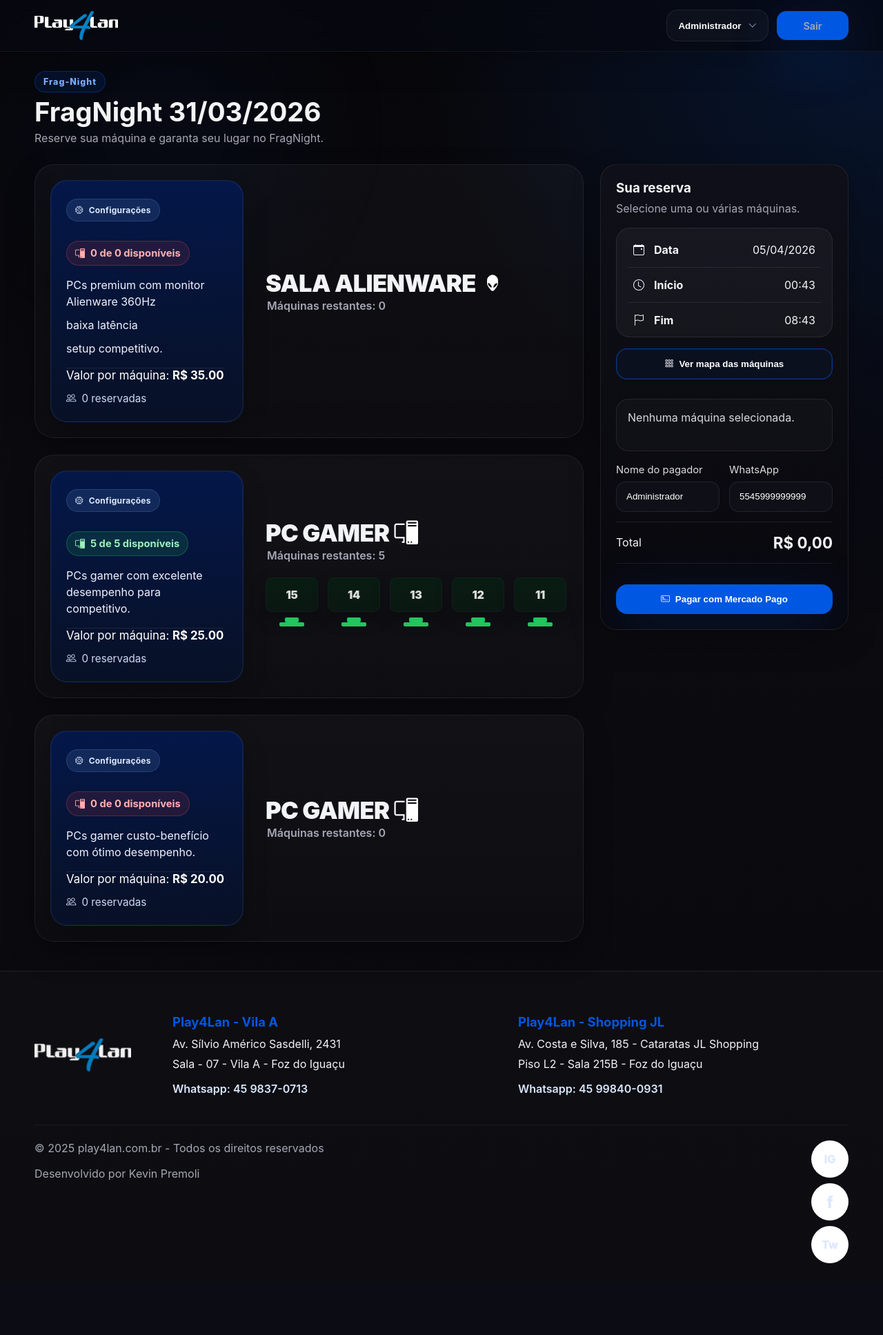
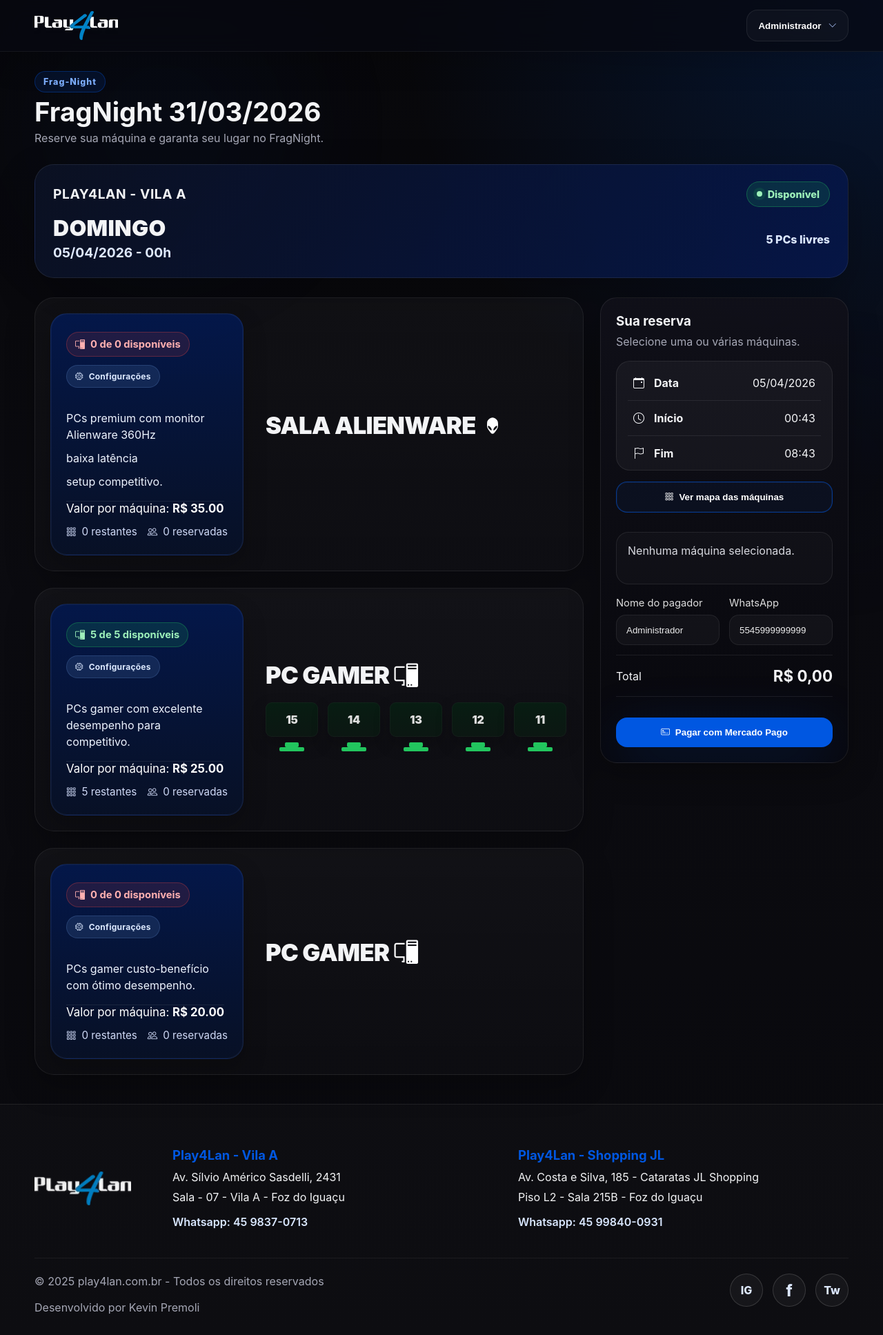
Before and after one commit to Hunter954/play4lanfragnight, a Flask app: page /evento/fragnight-31-03-2026 in a window 1280 px wide. Shown: the whole page at 69% size. Before the commit the page ends 1831 px from the top, so only its background shows below. Run offline with Flask 3, Linux system fonts and the light colour scheme; a user stored in the database is signed in; data comes from the database, SQL or seed files in the repository; data that the repository does not hold is empty; parts of the project's set-up code (start-up, migrations or seed data) failed here and were passed over.

Commit message:
Add files via upload

```diff
--- a/app/routes.py
+++ b/app/routes.py
@@ -201,15 +201,34 @@ def event_detail(slug):
     ).all()
     unavailable_machine_ids = {row[0] for row in reserved_rows}
     sections = build_machine_sections(groups, unavailable_machine_ids)
-    return render_template('site/event_detail.html', event=event, groups=groups, sections=sections, unavailable_machine_ids=unavailable_machine_ids)
+    weekday_names = {
+        0: 'SEGUNDA-FEIRA',
+        1: 'TERCA-FEIRA',
+        2: 'QUARTA-FEIRA',
+        3: 'QUINTA-FEIRA',
+        4: 'SEXTA-FEIRA',
+        5: 'SABADO',
+        6: 'DOMINGO',
+    }
+    total_available_count = sum(section['available_count'] for section in sections)
+    weekday_label = weekday_names.get(event.event_date.weekday(), event.event_date.strftime('%A').upper())
+    return render_template(
+        'site/event_detail.html',
+        event=event,
+        groups=groups,
+        sections=sections,
+        unavailable_machine_ids=unavailable_machine_ids,
+        total_available_count=total_available_count,
+        weekday_label=weekday_label,
+    )
 
 @site_bp.route('/checkout/<slug>', methods=['POST'])
 @login_required
 def checkout(slug):
     event = FragNightEvent.query.filter_by(slug=slug).first_or_404()
     machine_ids = request.form.getlist('machine_ids')
-    payer_name = request.form.get('payer_name') or current_user.name
-    payer_phone = request.form.get('payer_phone') or current_user.phone
+    payer_name = current_user.name
+    payer_phone = current_user.phone
 
     if not machine_ids:
         flash('Selecione pelo menos uma máquina.', 'error')
--- a/app/static/css/app.css
+++ b/app/static/css/app.css
@@ -927,3 +927,34 @@ body::after{
   .hero-machine-price{justify-self:start}
   .hero-machine-stock{padding-left:26px}
 }
+
+
+/* ===== Event detail adjustment patch ===== */
+.event-hero-summary-card{
+  display:grid;gap:16px;margin:0 0 28px;padding:24px 26px;
+  border-radius:28px;border:1px solid rgba(255,255,255,.08);
+  background:linear-gradient(120deg,rgba(11,17,35,.96),rgba(6,23,75,.88));
+  box-shadow:0 22px 56px rgba(0,0,0,.28)
+}
+.event-hero-summary-card__top,
+.event-hero-summary-card__body{display:flex;align-items:center;justify-content:space-between;gap:18px;flex-wrap:wrap}
+.event-hero-summary-card__top strong{font-size:1.2rem;line-height:1.1;letter-spacing:.03em}
+.event-hero-summary-card__primary{display:grid;gap:8px}
+.event-hero-summary-card__day{font-size:2rem;font-weight:900;line-height:.95;letter-spacing:.01em;text-transform:uppercase}
+.event-hero-summary-card__datetime{font-size:1.2rem;color:#dfe9ff;font-weight:700}
+.event-hero-summary-card__meta span{font-size:1rem;font-weight:800;color:#dce8ff;white-space:nowrap}
+.section-mini-top{display:flex;align-items:center;justify-content:space-between;gap:12px;flex-wrap:wrap}
+.spec-footer-row{display:flex;align-items:center;gap:14px;flex-wrap:wrap}
+input[readonly]{cursor:not-allowed;opacity:.92;background:rgba(255,255,255,.04)}
+.footer-socials{display:flex;align-items:center;gap:14px;flex-wrap:wrap}
+.footer-socials a{
+  display:inline-flex;align-items:center;justify-content:center;
+  width:48px;height:48px;border-radius:999px;
+  border:1px solid rgba(255,255,255,.14);background:rgba(255,255,255,.04)
+}
+.footer-socials a i{font-size:1.25rem}
+@media (max-width: 720px){
+  .event-hero-summary-card{padding:20px}
+  .event-hero-summary-card__day{font-size:1.6rem}
+  .event-hero-summary-card__datetime{font-size:1rem}
+}
--- a/app/templates/base.html
+++ b/app/templates/base.html
@@ -30,7 +30,6 @@
               {% endif %}
             </div>
           </div>
-          <a class="btn btn-sm nav-logout-btn" href="{{ url_for('auth.logout') }}">Sair</a>
         {% else %}
           <a href="{{ url_for('auth.login') }}">Entrar</a>
           <a class="btn btn-sm" href="{{ url_for('auth.register') }}">Criar conta</a>
--- a/app/templates/site/event_detail.html
+++ b/app/templates/site/event_detail.html
@@ -11,6 +11,22 @@
       </div>
     </div>
 
+    <div class="event-hero-summary-card">
+      <div class="event-hero-summary-card__top">
+        <strong>PLAY4LAN - VILA A</strong>
+        <span class="availability-badge"><span class="availability-badge__dot"></span> Disponível</span>
+      </div>
+      <div class="event-hero-summary-card__body">
+        <div class="event-hero-summary-card__primary">
+          <div class="event-hero-summary-card__day">{{ weekday_label }}</div>
+          <div class="event-hero-summary-card__datetime">{{ event.event_date.strftime('%d/%m/%Y') }}{% if event.starts_at %} - {{ event.starts_at.strftime('%Hh') }}{% endif %}</div>
+        </div>
+        <div class="event-hero-summary-card__meta">
+          <span>{{ total_available_count }} PCs livres</span>
+        </div>
+      </div>
+    </div>
+
     <form method="post" action="{{ url_for('site.checkout', slug=event.slug) }}" id="machine-form" class="event-detail-grid">
       <div class="event-left-column">
         <div class="event-sectors-stack">
@@ -20,11 +36,11 @@
               <div class="section-spec-card desktop-spec-card">
                 <div class="section-spec-card__inner">
                   <div class="section-mini-top">
-                    <span class="config-label"><i class="bi bi-cpu"></i> Configurações</span>
                     <span class="section-availability-pill {{ 'is-sold-out' if section.available_count == 0 else '' }}">
                       <i class="bi bi-pc-display"></i>
                       {{ section.available_count }} de {{ section.total_count }} disponíveis
                     </span>
+                    <span class="config-label"><i class="bi bi-cpu"></i> Configurações</span>
                   </div>
                   <div class="spec-lines">
                     {% for line in section.spec_lines %}
@@ -33,6 +49,7 @@
                   </div>
                   <div class="spec-footer-row">
                     <div class="spec-price">Valor por máquina: <strong>R$ {{ '%.2f'|format(section.group.price) }}</strong></div>
+                    <div class="spec-reserved-count"><i class="bi bi-grid-3x3-gap"></i> {{ section.available_count }} restantes</div>
                     <div class="spec-reserved-count"><i class="bi bi-people"></i> {{ section.reserved_count }} reservadas</div>
                   </div>
                 </div>
@@ -45,8 +62,7 @@
                   <span class="cinema-section-title__text">{{ section.title }}</span>
                   {% if section.key == 'sala_gamer' %}<span class="brand-icon brand-icon--white brand-icon--alienware brand-icon--lg"></span>{% elif section.key == 'fora_parede' %}<span class="brand-icon brand-icon--white brand-icon--dell brand-icon--lg"></span>{% else %}<i class="bi bi-pc-display brand-icon-fallback brand-icon-fallback--white brand-icon--lg"></i>{% endif %}
                 </h3>
-                <p>Máquinas restantes: {{ section.available_count }}</p>
-              </div>
+                              </div>
               <div class="cinema-machine-grid sector-grid-{{ section.key }}">
                 {% for machine in section.machines %}
                 {% set unavailable = machine.id in unavailable_machine_ids %}
@@ -90,11 +106,11 @@
           <div class="form-grid">
             <div>
               <label>Nome do pagador</label>
-              <input type="text" name="payer_name" value="{{ current_user.name if current_user.is_authenticated else '' }}" required>
+              <input type="text" name="payer_name" value="{{ current_user.name if current_user.is_authenticated else '' }}" readonly required>
             </div>
             <div>
               <label>WhatsApp</label>
-              <input type="text" name="payer_phone" value="{{ current_user.phone if current_user.is_authenticated else '' }}" placeholder="5545999999999" required>
+              <input type="text" name="payer_phone" value="{{ current_user.phone if current_user.is_authenticated else '' }}" placeholder="5545999999999" readonly required>
             </div>
           </div>
 
```
